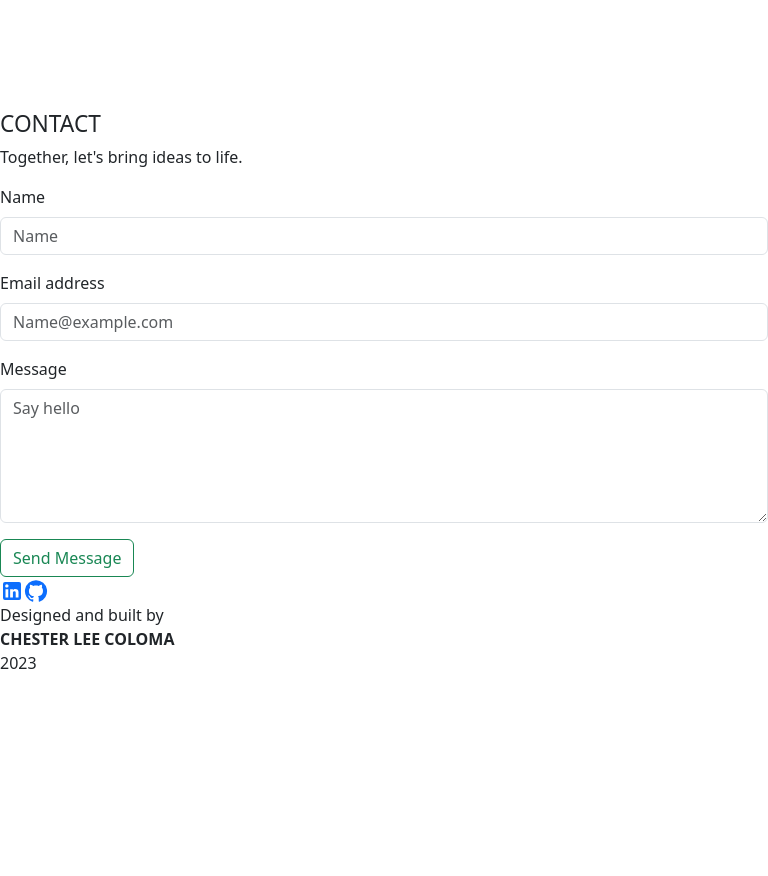
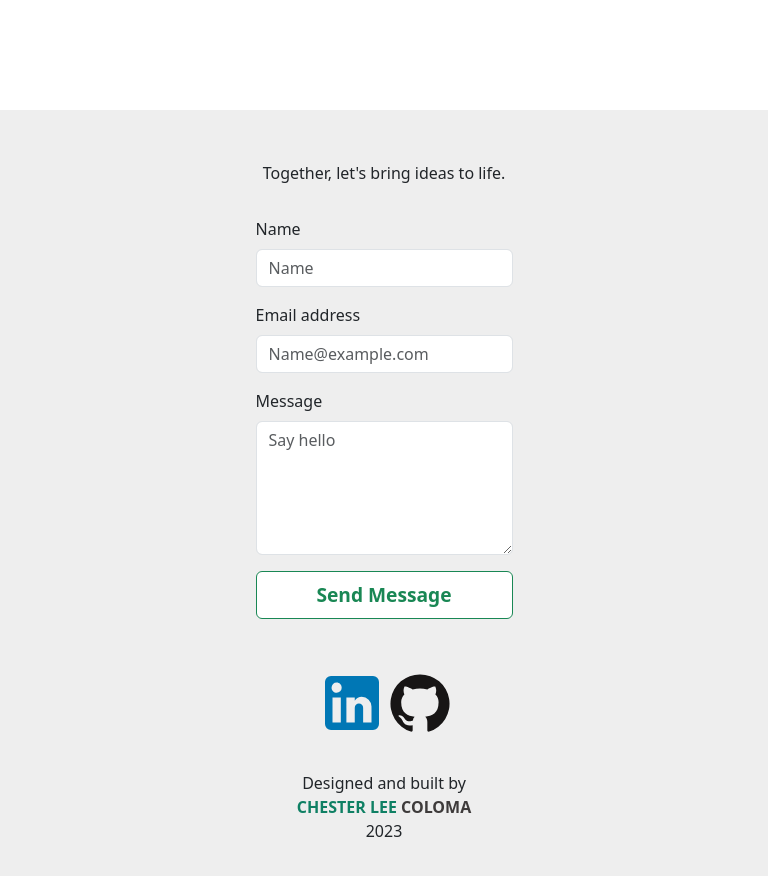
Before and after one commit to cleecoloma/portfolio-website, a React (Vite) app: page / in a window 768 px wide. Shown: the part 4511-5387 px from the top of the page. Before the commit the page ends 5202 px from the top, so only its background shows below. Built offline with nearby package versions, Linux system fonts and the light colour scheme.

Commit message:
added initial contact styling for tablets

```diff
--- a/src/Components/Contact.css
+++ b/src/Components/Contact.css
@@ -1,9 +1,9 @@
+.contact-container {
+  background-color: #eee;
+  min-height: 100vh;
+}
+
 @media only screen and (max-width: 390px) {
-  .contact-container {
-    background-color: #eee;
-    min-height: 100vh;
-  }
-
   .contact-container h4 {
     padding: 4rem 2rem 1rem;
     font-weight: 700;
@@ -62,3 +62,68 @@
     color: #3e3b3b;
   }
 }
+
+@media only screen and (min-width: 425px) and (max-width: 834px) {
+  .contact-container h4 {
+    display: none;
+  }
+
+  .contact-container {
+    display: flex;
+    flex-direction: column;
+    justify-content: center;
+    align-items: center;
+    padding: 3rem 0;
+  }
+
+  .contact-container p {
+    padding: 0 3rem;
+  }
+
+  .form-container {
+    margin: 1rem 2rem;
+  }
+
+  .contact-container button {
+    width: 100%;
+    height: 3rem;
+    background-color: white;
+    text-transform: none;
+    font-weight: 700;
+    font-size: 120%;
+  }
+
+  #link-container {
+    margin-top: 2rem;
+    display: flex;
+    justify-content: space-evenly;
+    align-items: center;
+  }
+
+  #linkedin-icon {
+    color: #0077b5;
+    font-size: 450%;
+  }
+
+  #github-icon {
+    color: #171515;
+    font-size: 400%;
+  }
+
+  #footer-container {
+    display: flex;
+    flex-direction: column;
+    justify-content: center;
+    align-items: center;
+    text-align: center;
+    margin-top: 2rem;
+  }
+
+  #footer-container span:first-child {
+    color: #0f8064;
+  }
+
+  #footer-container span:nth-child(2) {
+    color: #3e3b3b;
+  }
+}
```
